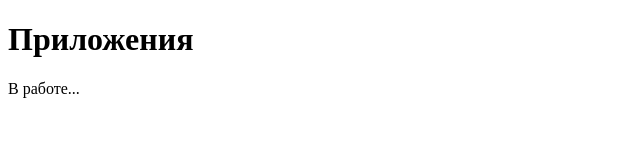
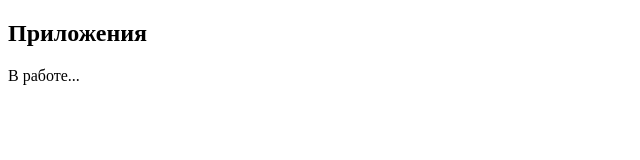
Before and after one commit to capcross/jepria-gatsby-site, a Gatsby site: page /apps in a window 1280 px wide. Shown: the whole page, without its empty margins (0-640 px from the left). Built offline with nearby package versions, Linux system fonts and the light colour scheme; Gatsby itself is replaced by a stand-in of ours.

Commit message:
feat: проверка push

```diff
--- a/src/pages/apps.js
+++ b/src/pages/apps.js
@@ -32,7 +32,7 @@ fetch(
 
 const AppsPage = () => (
   <div>
-    <h1>Приложения</h1>
+    <h2>Приложения</h2>
     <p>В работе...</p>
     <div>{items}</div>
   </div>
```
